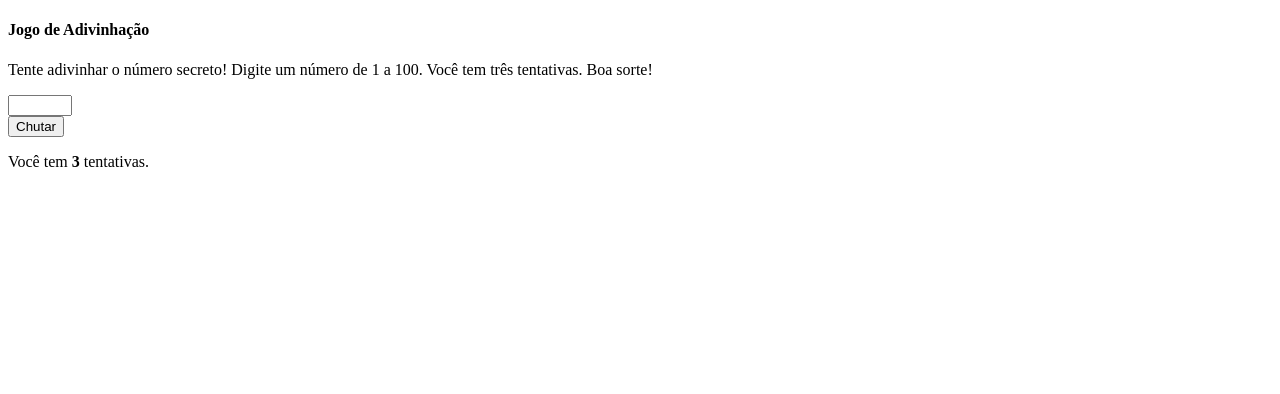
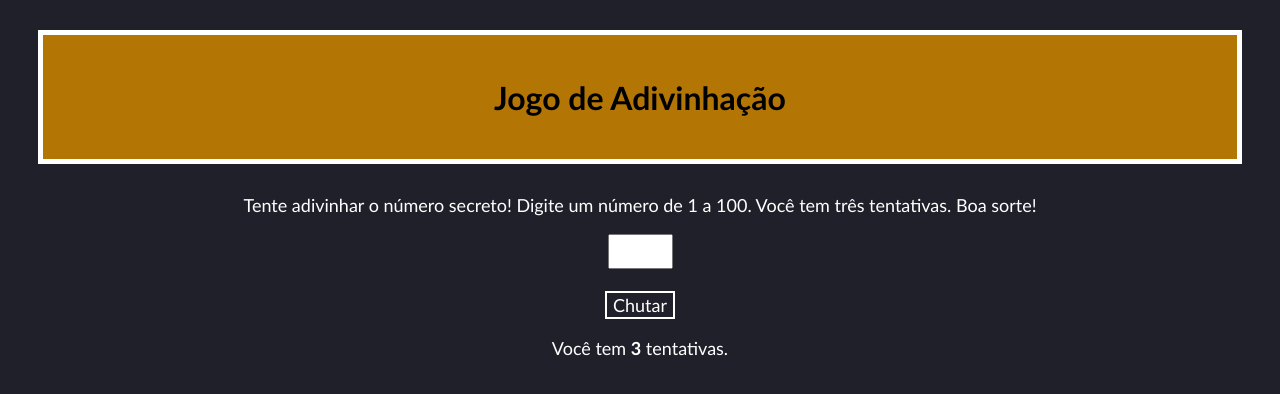
Before and after one commit to erikphandel/Adivinhador-de-Numeros, a plain HTML site: page index.html in a window 1280 px wide. Drawn offline with Linux system fonts and the light colour scheme.

Commit message:
CSS adicionado

```diff
--- a/index.html
+++ b/index.html
@@ -4,12 +4,16 @@
     <meta charset="UTF-8">
     <meta name="viewport" content="width=device-width, initial-scale=1.0">
     <title>Jogo de Adivinhação</title>
+    <link rel="stylesheet" href="style.css">
 </head>
+<header>
+    <h4>Jogo de Adivinhação</h4>
+</header>
 <body>
-    <h4>Jogo de Adivinhação</h4>
+
     <p>Tente adivinhar o número secreto! Digite um número de 1 a 100. Você tem três tentativas. Boa sorte!</p>
     <form>
-        <input id="numero" type="number" name="numero" min="1" max="100"><br>
+        <input id="numero" type="number" name="numero" min="1" max="100"><br><br>
         <button id="botao" type="button" onclick="obterNumero()">Chutar</button>
     </form>
     <p>Você tem <strong id="tentativas"></strong> tentativas.</p>
--- a/style.css
+++ b/style.css
@@ -0,0 +1,62 @@
+header {
+    margin: 30px;
+    border-style: solid;
+    border-width: 5px;
+    border-color: white;
+    background-color: rgb(179, 118, 5);
+    color: black;
+    font-size: xx-large;
+}
+body {
+  background-color:rgb(32, 32, 42);
+  font-size: large;
+  color: white;
+  font-family: 'Gill Sans', 'Gill Sans MT', Calibri, 'Trebuchet MS', sans-serif;
+  text-align: center;
+}
+
+button {
+    background-color:rgb(32, 32, 42);
+    border-style: solid;
+    border-color: white;
+    color: white;
+    Font-family: 'Gill Sans', 'Gill Sans MT', Calibri, 'Trebuchet MS', sans-serif;
+    font-size: large;
+}
+
+button:hover {
+    background-color:white;
+    border-style: solid;
+    border-color: white;
+    color: black;
+    Font-family: 'Gill Sans', 'Gill Sans MT', Calibri, 'Trebuchet MS', sans-serif;
+    font-size: large;
+}
+
+button:active {
+    background-color:rgb(179, 118, 5);
+    border-style: solid;
+    border-color: white;
+    color: white;
+    Font-family: 'Gill Sans', 'Gill Sans MT', Calibri, 'Trebuchet MS', sans-serif;
+    font-size: large;
+}
+
+button:disabled {
+    background-color:rgba(239, 239, 239, 0.3);
+    border-style: solid;
+    border-color: rgb(52, 52, 52);
+    color: rgb(52, 52, 52);
+    Font-family: 'Gill Sans', 'Gill Sans MT', Calibri, 'Trebuchet MS', sans-serif;
+    font-size: large;
+}
+
+input {
+    font-size: x-large;
+    font-family:'Gill Sans', 'Gill Sans MT', Calibri, 'Trebuchet MS', sans-serif
+}
+
+input:disabled {
+    border-style: solid;
+    border-color: rgb(52, 52, 52);
+}
```
